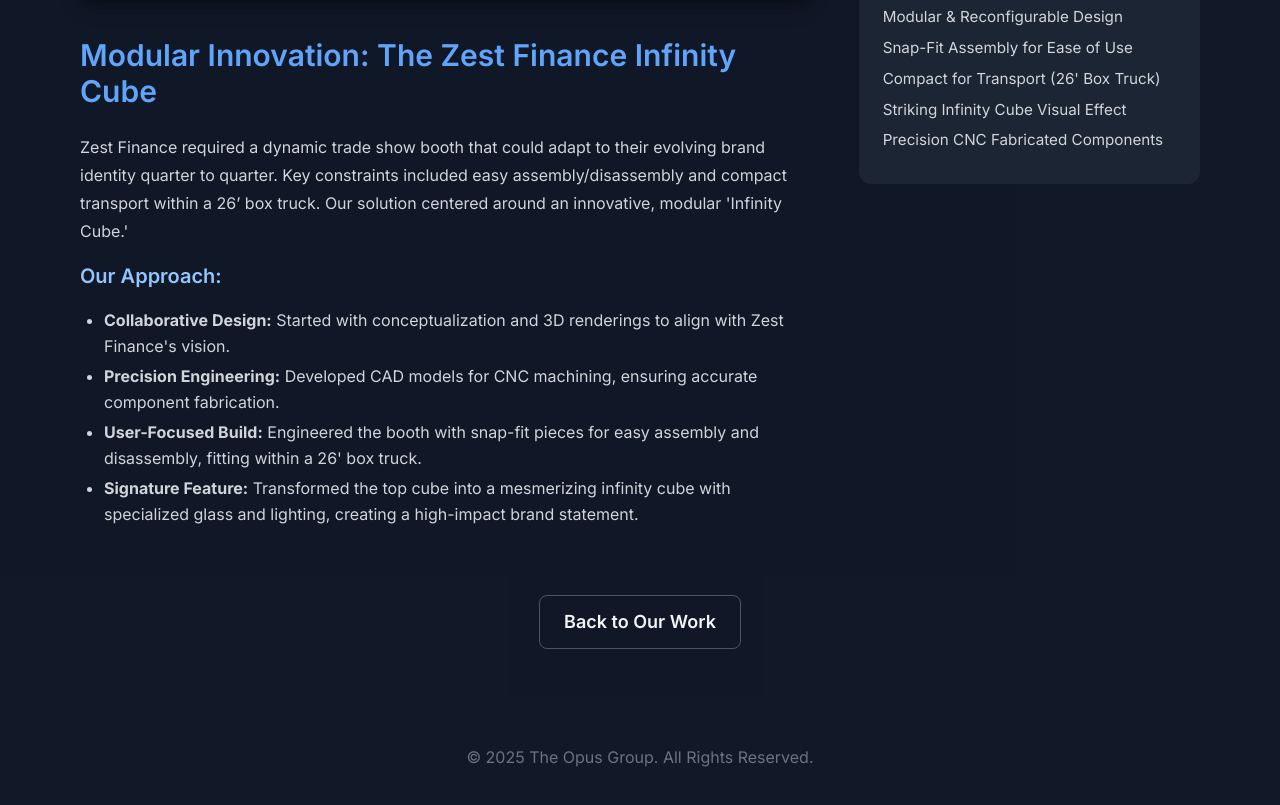
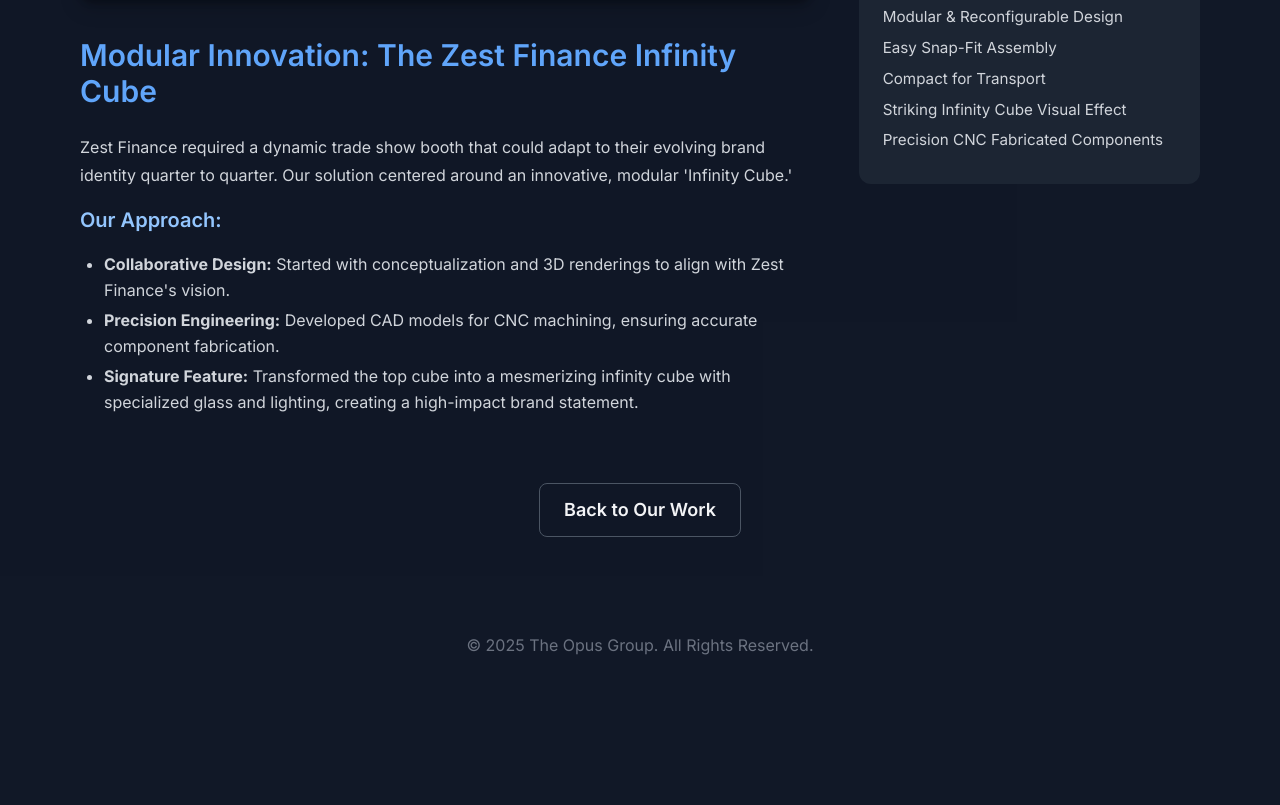
Before and after one commit to opus213/Opus-Grop-Webpage, a plain HTML site: page project-infinity-cube.html in a window 1280 px wide. Shown: the part 949-1754 px from the top of the page. After the commit the page ends 1654 px from the top, so only its background shows below. Drawn offline with nearby package versions, Linux system fonts and the light colour scheme.

Commit message:
Changed Project Overview & Process

```diff
--- a/project-infinity-cube.html
+++ b/project-infinity-cube.html
@@ -324,13 +324,12 @@
                             <h2 class="text-3xl font-semibold text-blue-400 mb-6">Modular Innovation: The Zest Finance Infinity Cube</h2>
                             <div class="prose prose-invert max-w-none text-gray-300 space-y-4">
                                 <p class="leading-relaxed">
-                                    Zest Finance required a dynamic trade show booth that could adapt to their evolving brand identity quarter to quarter. Key constraints included easy assembly/disassembly and compact transport within a 26’ box truck. Our solution centered around an innovative, modular 'Infinity Cube.'
+                                    Zest Finance required a dynamic trade show booth that could adapt to their evolving brand identity quarter to quarter. Our solution centered around an innovative, modular 'Infinity Cube.'
                                 </p>
                                 <h3>Our Approach:</h3>
                                 <ul class="leading-relaxed">
                                     <li><strong>Collaborative Design:</strong> Started with conceptualization and 3D renderings to align with Zest Finance's vision.</li>
                                     <li><strong>Precision Engineering:</strong> Developed CAD models for CNC machining, ensuring accurate component fabrication.</li>
-                                    <li><strong>User-Focused Build:</strong> Engineered the booth with snap-fit pieces for easy assembly and disassembly, fitting within a 26' box truck.</li>
                                     <li><strong>Signature Feature:</strong> Transformed the top cube into a mesmerizing infinity cube with specialized glass and lighting, creating a high-impact brand statement.</li>
                                 </ul>
                             </div>
@@ -354,8 +353,8 @@
                             <h3 class="mt-8">Key Features</h3>
                              <ul class="text-gray-300">
                                 <li>Modular & Reconfigurable Design</li>
-                                <li>Snap-Fit Assembly for Ease of Use</li>
-                                <li>Compact for Transport (26' Box Truck)</li>
+                                <li>Easy Snap-Fit Assembly</li>
+                                <li>Compact for Transport</li>
                                 <li>Striking Infinity Cube Visual Effect</li>
                                 <li>Precision CNC Fabricated Components</li>
                             </ul>
```
